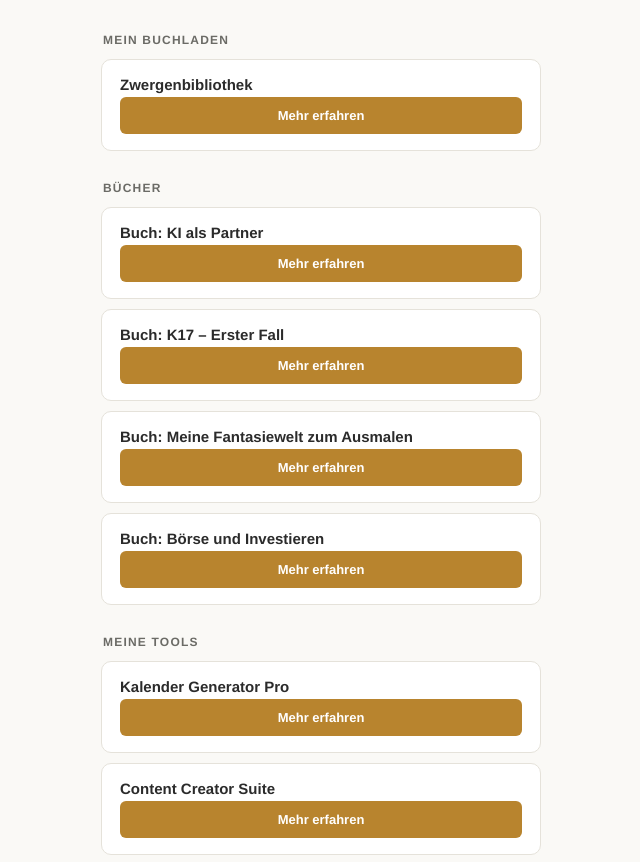
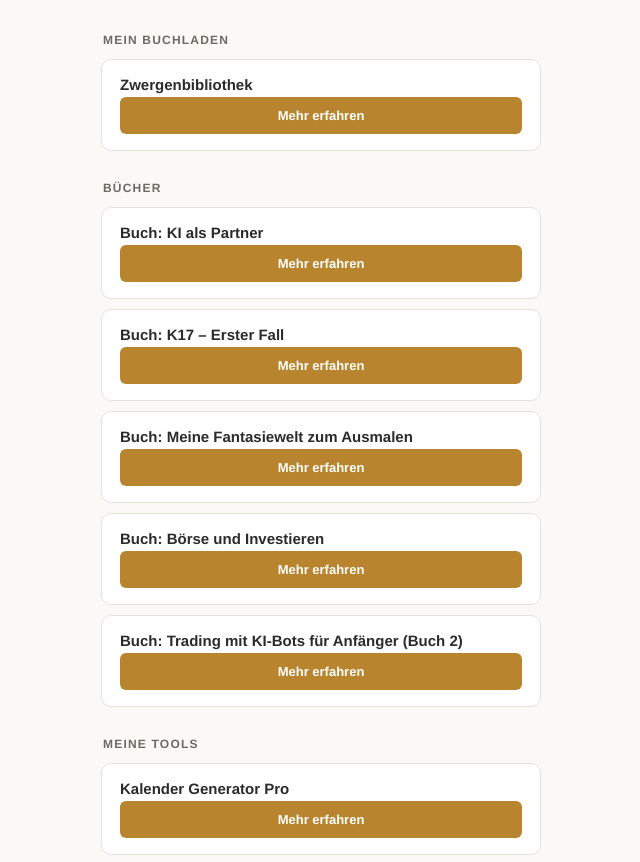
Before and after one commit to sachsenstyle/alle-link, a plain HTML site: page index.html in a window 1280 px wide. Shown: the part 191-1053 px from the top of the page, without its empty margins (319-959 px from the left). Drawn offline with Linux system fonts and the light colour scheme.

Commit message:
Add new book section with links in index.html

```diff
--- a/index.html
+++ b/index.html
@@ -111,6 +111,13 @@
         <a class="btn btn-primary" href="https://www.amazon.de/dp/B0FW3ZJYHJ" target="_blank" rel="noopener">Mehr erfahren</a>
       </div>
     </div>
+
+    <div class="karte">
+      <p class="titel">Buch: Trading mit KI-Bots für Anfänger (Buch 2)</p>
+      <div class="btn-row">
+        <a class="btn btn-primary" href="https://www.amazon.de/dp/B0G9QH6T7W" target="_blank" rel="noopener">Mehr erfahren</a>
+      </div>
+    </div>
   </div>
 
   <div class="gruppe">
```
